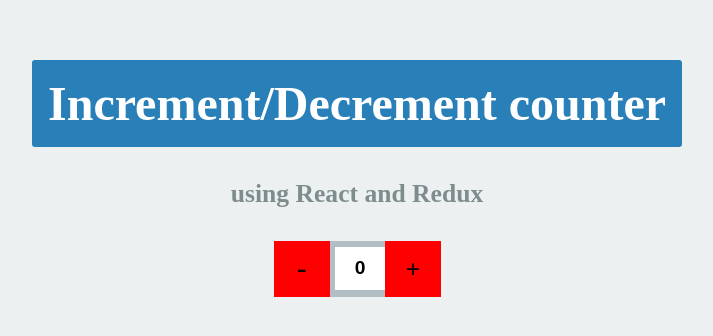
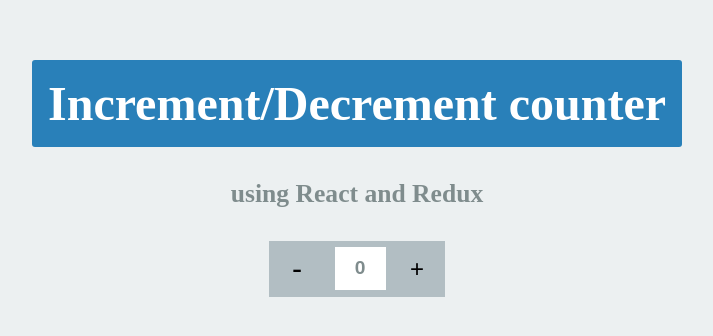
Before and after one commit to muktinathrajbanshi/ReduxApp, a React (Create React App) app: page / in a window 1280 px wide. Shown: the part 142-478 px from the top of the page, without its empty margins (283-996 px from the left). Built offline with nearby package versions, Linux system fonts and the light colour scheme.

Commit message:
littble bit changes

```diff
--- a/public/index.html
+++ b/public/index.html
@@ -11,7 +11,7 @@
     />
     <link rel="apple-touch-icon" href="%PUBLIC_URL%/logo192.png" />
 
-    <link rel="manifest" href="%PUBLIC_URL%/manifest.json" />
+    <!-- <link rel="manifest" href="%PUBLIC_URL%/manifest.json" /> -->
 
     <title>React App</title>
   </head>
--- a/src/App.css
+++ b/src/App.css
@@ -42,10 +42,11 @@
 }
 
 .container .quantity {
+  position: relative;
   margin-top: 2rem;
   display: flex;
   justify-content: center;
-  width: 9rem;
+  width: 11rem;
   height: 3.5rem;
   background-color: #b2bec3;
 }
@@ -57,10 +58,11 @@
   position: absolute;
   width: 3.5rem;
   height: 3.5rem;
-  /* background-color: transparent; */
-  background-color: red;
-  margin-left: -6.9rem;
+  background-color: transparent;
+  left: 0;
+  top: 0;
   border: none;
+  z-index: 2;
 }
 
 .quantity .quantity__minus span {
@@ -81,25 +83,26 @@
   height: 2.7rem;
   margin-top: 0.4rem;
   margin-left: 0.4rem;
-  /* background: #fff;
-  color: #7f8c8d; */
+  background: #fff;
+  color: #7f8c8d;
   border: none;
   font-weight: bolder;
   font-size: 1.2rem;
+  z-index: 1;
 }
 
 .quantity .quantity__plus {
   display: flex;
   justify-content: center;
   align-items: center;
-  display: block;
   position: absolute;
-  /* background-color: transparent; */
-  background-color: red;
+  background-color: transparent;
+  right: 0;
+  top: 0;
   width: 3.5rem;
   height: 3.5rem;
-  margin-right: -7rem;
   border: none;
+  z-index: 2;
 }
 
 .quantity__plus span:hover {
--- a/src/App.js
+++ b/src/App.js
@@ -13,9 +13,9 @@
         <h4>using React and Redux</h4>
 
         <div className="quantity">
-          <button className="quantity__minus" title="Decrement" onClick={() => dispatch(decNumber())}><span>-</span></button>
-          <input type="text" name="quantity" className="quantity__input" value={myState}  />
-          <button className="quantity__plus" title="Increment" onClick={ () =>dispatch(incNumber())}><span>+</span></button>
+          <button type="button" className="quantity__minus" title="Decrement" onClick={() => dispatch(decNumber())}><span>-</span></button>
+          <input type="text" name="quantity" className="quantity__input" value={myState} readOnly/>
+          <button type="button" className="quantity__plus" title="Increment" onClick={ () => dispatch(incNumber())}><span>+</span></button>
         </div>
       </div>
     </>
```
Also changed, not shown: public/manifest.json (deleted).
